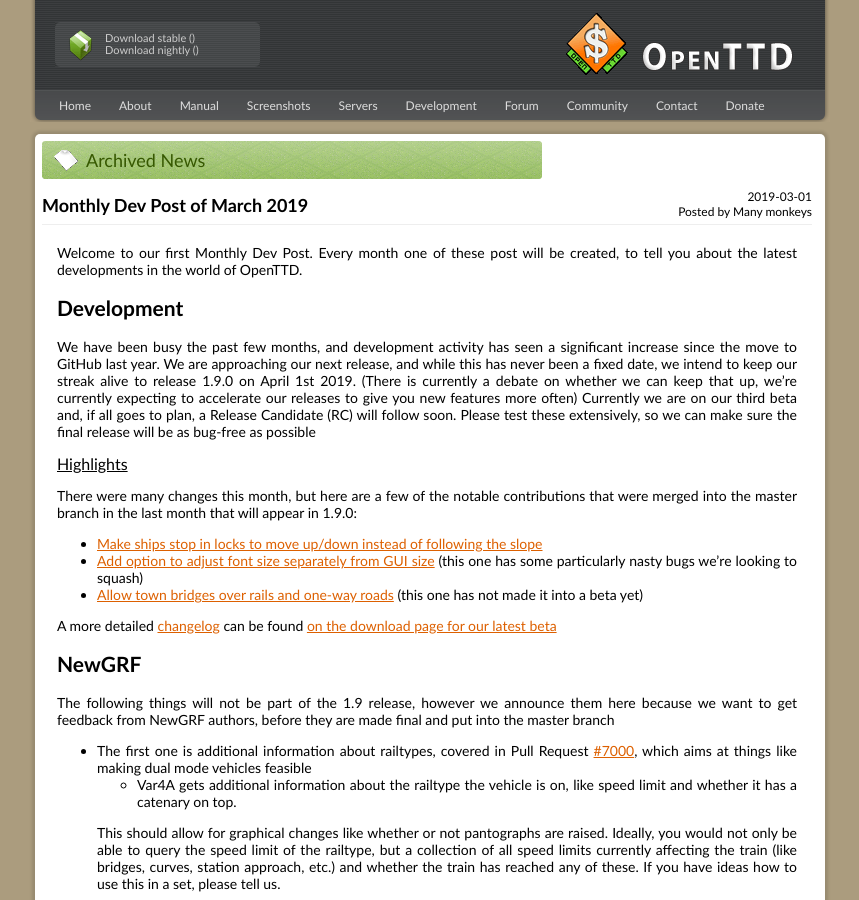
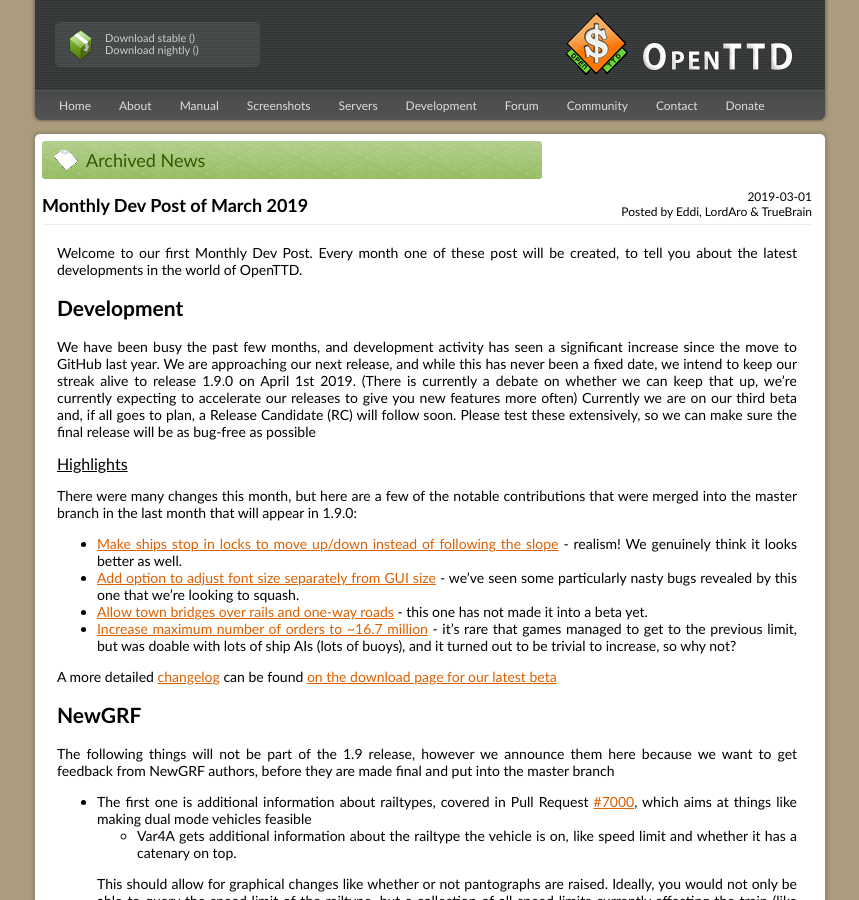
Before and after one commit to OpenTTD/website, a Jekyll site: the page built from _posts/2019-03-01-monthly-dev-post.md, in a window 1280 px wide and 900 px high. Shown: the whole window, without its empty margins (210-1069 px from the left). Built offline with Jekyll 4.4.1, drawn with Linux system fonts in a browser that asks for light colours.

Commit message:
Update 2019-03-01-monthly-dev-post.md

```diff
--- a/_posts/2019-03-01-monthly-dev-post.md
+++ b/_posts/2019-03-01-monthly-dev-post.md
@@ -1,6 +1,6 @@
 ---
 title: Monthly Dev Post of March 2019
-author: Many monkeys
+author: Eddi, LordAro & TrueBrain
 ---
 
 Welcome to our first Monthly Dev Post.
@@ -17,10 +17,10 @@
 ### Highlights
 
 There were many changes this month, but here are a few of the notable contributions that were merged into the master branch in the last month that will appear in 1.9.0:
-* [Make ships stop in locks to move up/down instead of following the slope](https://github.com/OpenTTD/OpenTTD/pull/7150)
-* [Add option to adjust font size separately from GUI size](https://github.com/OpenTTD/OpenTTD/pull/7003)
-(this one has some particularly nasty bugs we're looking to squash)
-* [Allow town bridges over rails and one-way roads](https://github.com/OpenTTD/OpenTTD/pull/7291) (this one has not made it into a beta yet)
+* [Make ships stop in locks to move up/down instead of following the slope](https://github.com/OpenTTD/OpenTTD/pull/7150) - realism! We genuinely think it looks better as well.
+* [Add option to adjust font size separately from GUI size](https://github.com/OpenTTD/OpenTTD/pull/7003) - we've seen some particularly nasty bugs revealed by this one that we're looking to squash.
+* [Allow town bridges over rails and one-way roads](https://github.com/OpenTTD/OpenTTD/pull/7291) - this one has not made it into a beta yet.
+* [Increase maximum number of orders to ~16.7 million](https://github.com/OpenTTD/OpenTTD/pull/7220) - it's rare that games managed to get to the previous limit, but was doable with lots of ship AIs (lots of buoys), and it turned out to be trivial to increase, so why not?
 
 A more detailed [changelog](https://proxy.binaries.openttd.org/openttd-releases/1.9.0-beta3/changelog.txt) can be found [on the download page for our latest beta](https://www.openttd.org/downloads/openttd-releases/testing.html)
 
```
